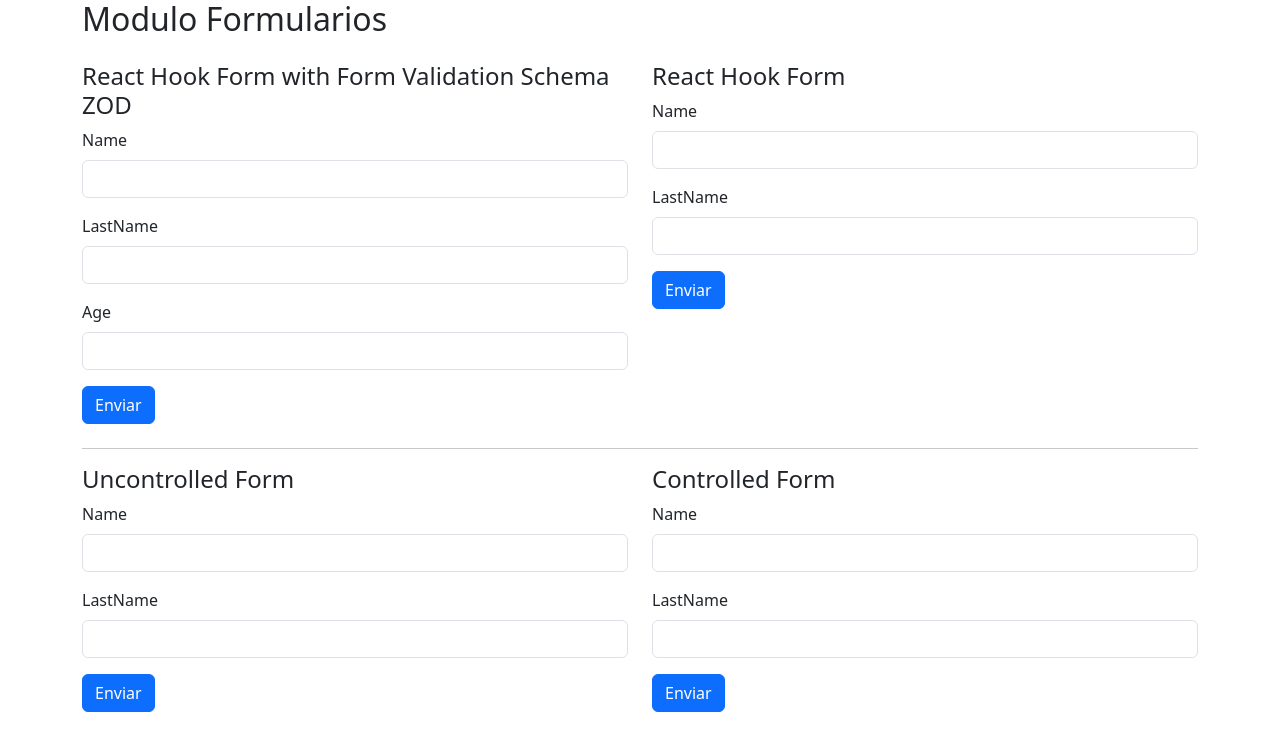
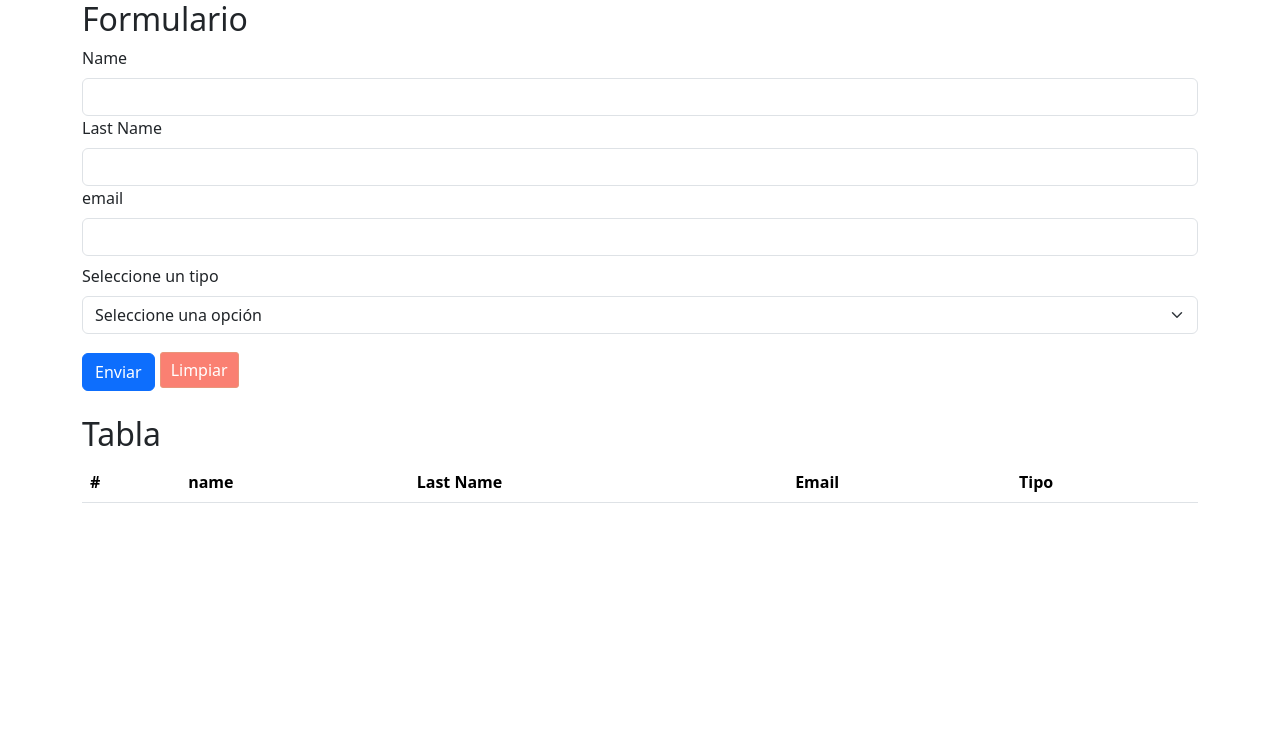
Before and after one commit to alexisMoragaa/ultimate_react_hola_mundo, a React (Vite) app: page / in a window 1280 px wide. Shown: the top 750 px of the page. Built offline with nearby package versions, Linux system fonts and the light colour scheme.

Commit message:
Modulo formularios completo con ejercicios

```diff
--- a/src/App.tsx
+++ b/src/App.tsx
@@ -1,10 +1,12 @@
+import Cms from "./pages/Cms";
 import Formularios from "./pages/Formularios";
 // import EjerciciosAnteriores from "./pages/EjerciciosAnteriores";
 
 function App() {
   return (
     <>
-      <Formularios />
+      <Cms />
+      {/* <Formularios /> */}
       {/* <EjerciciosAnteriores /> */}
     </>
   );
--- /dev/null
+++ b/src/components/Forms/CmsForm.tsx
@@ -0,0 +1,34 @@
+import { FormProvider, useForm } from "react-hook-form";
+import { cmsSchema, cmsForm, typeOptions } from "../../schemas/cms";
+import { zodResolver } from "@hookform/resolvers/zod";
+import Button2 from "../Button/Button2";
+import Input from "../Input";
+import Select from "../Select";
+
+type props = {
+  onSubmit: (data: cmsForm) => void;
+};
+
+function CmsForm({ onSubmit }: props) {
+  const methods = useForm<cmsForm>({
+    resolver: zodResolver(cmsSchema),
+  });
+
+  return (
+    <FormProvider {...methods}>
+      <form onSubmit={methods.handleSubmit(onSubmit)}>
+        <Input name="name">Name</Input>
+        <Input name="lastName">Last Name</Input>
+        <Input name="email">email</Input>
+        <Select options={typeOptions} label="Seleccione un tipo" name="type" />
+
+        <div className="mt-3 mb-4">
+          <input type="submit" className="btn btn-primary" value="Enviar" />
+          <Button2 onClick={() => methods.reset()}> Limpiar </Button2>
+        </div>
+      </form>
+    </FormProvider>
+  );
+}
+
+export default CmsForm;
--- /dev/null
+++ b/src/components/Input.tsx
@@ -0,0 +1,30 @@
+import { ReactNode } from "react";
+import { useFormContext } from "react-hook-form";
+
+type props = {
+  name: string;
+  children: ReactNode;
+};
+
+function Input({ name, children }: props) {
+  const { register, formState, getFieldState } = useFormContext();
+  const { error } = getFieldState(name, formState);
+
+  return (
+    <>
+      <label htmlFor={name} className="form-label">
+        {children}
+      </label>
+      <input
+        {...register(name)}
+        type="text"
+        id={name}
+        className="form-control"
+      />
+
+      {error?.message && <div className="text-danger">{error?.message}</div>}
+    </>
+  );
+}
+
+export default Input;
--- /dev/null
+++ b/src/components/List/ListCms.tsx
@@ -0,0 +1,39 @@
+import { cmsForm } from "../../schemas/cms";
+
+type props = {
+  data: cmsForm[];
+  remove: (id: string) => void;
+};
+
+function ListCms({ data, remove }: props) {
+  return (
+    <>
+      <table className="table">
+        <thead>
+          <tr>
+            <th scope="col">#</th>
+            <th scope="col">name</th>
+            <th scope="col">Last Name</th>
+            <th scope="col">Email</th>
+            <th>Tipo</th>
+          </tr>
+        </thead>
+        <tbody>
+          {data.map((item, key) => {
+            return (
+              <tr key={key + 1} onClick={() => remove(item.id)}>
+                <th>{key + 1}</th>
+                <td>{item.name}</td>
+                <td>{item.lastName}</td>
+                <td>{item.email}</td>
+                <td>{item.type}</td>
+              </tr>
+            );
+          })}
+        </tbody>
+      </table>
+    </>
+  );
+}
+
+export default ListCms;
--- /dev/null
+++ b/src/components/Select.tsx
@@ -0,0 +1,38 @@
+import { useFormContext } from "react-hook-form";
+
+type props = {
+  options: readonly string[];
+  label: string;
+  name: string;
+};
+
+function Select({ options, label, name }: props) {
+  const { register, formState, getFieldState } = useFormContext();
+  const { error } = getFieldState(name, formState);
+  return (
+    <>
+      <label htmlFor="" className="mt-2 form-label">
+        {label}
+      </label>
+      <select
+        className="form-select"
+        aria-label="Default select example"
+        {...register(name)}
+      >
+        <option value="" selected>
+          Seleccione una opción
+        </option>
+        {options.map((item) => {
+          return (
+            <option key={item} value={item}>
+              {item}
+            </option>
+          );
+        })}
+      </select>
+      {error?.message && <div className="text-danger">{error?.message}</div>}
+    </>
+  );
+}
+
+export default Select;
--- /dev/null
+++ b/src/pages/Cms.tsx
@@ -0,0 +1,37 @@
+import { useState } from "react";
+import CmsForm from "../components/Forms/CmsForm";
+import ListCms from "../components/List/ListCms";
+import { cmsForm } from "../schemas/cms";
+
+function Cms() {
+  const [list, setList] = useState<cmsForm[]>([]);
+
+  const addContact = (data: cmsForm) => {
+    setList([
+      {
+        ...data,
+        id: Math.random().toString(),
+      },
+      ...list,
+    ]);
+  };
+  const removeConcat = (id: string) => {
+    return setList(list.filter((item) => item.id != id));
+  };
+
+  return (
+    <>
+      <div className="col-12">
+        <h2>Formulario</h2>
+        <CmsForm onSubmit={addContact} />
+      </div>
+
+      <div className="col-12 mt-4">
+        <h2>Tabla</h2>
+        <ListCms data={list} remove={removeConcat} />
+      </div>
+    </>
+  );
+}
+
+export default Cms;
--- /dev/null
+++ b/src/schemas/cms.tsx
@@ -0,0 +1,29 @@
+import z from "zod";
+
+export const typeOptions = ["Familiar", "Trabajo", "Amigos", "Otros"] as const;
+
+export const cmsSchema = z.object({
+  name: z
+    .string()
+    .min(1, { message: "Name is required" })
+    .min(4, { message: "Must be min 4 characters long" }),
+
+  lastName: z
+    .string()
+    .min(1, { message: "Last Name is required" })
+    .min(4, { message: "Must be min 4 characters long" }),
+
+  email: z
+    .string()
+    .min(1, { message: "Email is required" })
+    .min(4, { message: "Must be min 4 characters long" })
+    .email({ message: "Invalid email" }),
+
+  type: z.enum(typeOptions, {
+    errorMap: () => ({
+      message: "Seleccione una opcion",
+    }),
+  }),
+});
+
+export type cmsForm = z.infer<typeof cmsSchema> & { id: string };
```
Also changed, not shown: src/components/Button/Button3.tsx (added).
